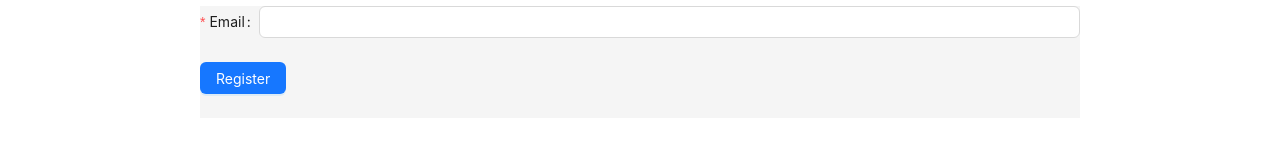
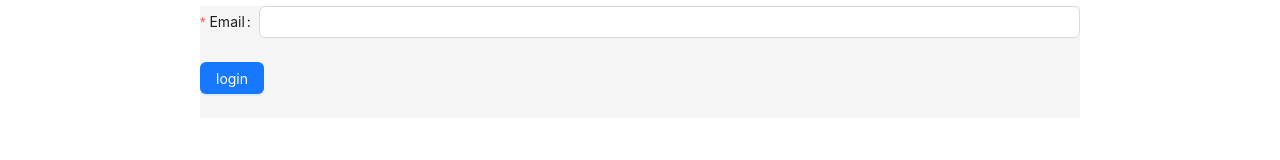
Before and after one commit to zohar-tzabari/integrative_proj, a React (Create React App) app: page /loginMiniAppDash in a window 1280 px wide. Shown: the part 122-282 px from the top of the page. Built offline with nearby package versions, Linux system fonts and the light colour scheme.

Commit message:
[login] fix typo

```diff
--- a/src/sharedComponents/loginUser.js
+++ b/src/sharedComponents/loginUser.js
@@ -1,19 +1,17 @@
 import { Form, Input, Button, Layout, message } from "antd";
 import { UserLoginApi } from "../api/usersApi";
-import { CreateNewObject} from "../api/objectsApi";
+import { CreateNewObject } from "../api/objectsApi";
 import { useState } from "react";
 import { useNavigate } from "react-router-dom";
 import { useDispatch, useSelector } from "react-redux";
-import { setUser } from '../redux/userSlice';
+import { setUser } from "../redux/userSlice";
 const { Header, Content, Footer, Sider } = Layout;
 
-
-const LoginFormContent = ({ setLoginSuccess ,navigateUrl}) => {
+const LoginFormContent = ({ setLoginSuccess, navigateUrl }) => {
   const [messageApi, contextHolder] = message.useMessage();
   const navigate = useNavigate();
   const dispatch = useDispatch();
   const userType = useSelector((state) => state.miniApp.miniAppClientRole);
-
 
   const successMsg = (text) => {
     messageApi.open({
@@ -34,13 +32,14 @@ const LoginFormContent = ({ setLoginSuccess ,navigateUrl}) => {
     const user = await UserLoginApi(values.email);
     if (user) {
       console.log(user);
-      if (user.role===userType){
-      dispatch(setUser(user));
-      console.log(values.email);
-      successMsg(`${values.email} login successfuly `);
-      navigate(`/${navigateUrl}/${values.email}`);
-      }
-      else{
+      if (user.role === userType) {
+        dispatch(setUser(user));
+        console.log(values.email);
+        successMsg(`${values.email} login successfuly `);
+        if (navigateUrl) {
+          navigate(`/${navigateUrl}/${values.email}`);
+        }
+      } else {
         errorMsg(`the user type is ${user.role} not ${userType}`);
       }
     } else {
@@ -64,7 +63,7 @@ const LoginFormContent = ({ setLoginSuccess ,navigateUrl}) => {
         </Form.Item>
         <Form.Item>
           <Button type="primary" htmlType="submit">
-            Register
+            login
           </Button>
         </Form.Item>
       </Form>
@@ -72,7 +71,7 @@ const LoginFormContent = ({ setLoginSuccess ,navigateUrl}) => {
   );
 };
 
-const LoginForm = ({ setLoginSuccess , navigateUrl}) => {
+const LoginForm = ({ setLoginSuccess, navigateUrl }) => {
   return (
     <Layout>
       <Header
@@ -91,7 +90,7 @@ const LoginForm = ({ setLoginSuccess , navigateUrl}) => {
           }}
         ></Sider>
         <Content>
-          <LoginFormContent setLoginSuccess={setLoginSuccess}  navigateUrl={navigateUrl}/>
+          <LoginFormContent setLoginSuccess={setLoginSuccess} />
         </Content>
         <Sider
           style={{
@@ -112,11 +111,11 @@ const LoginForm = ({ setLoginSuccess , navigateUrl}) => {
   );
 };
 
-const Login = ({urlToPass,type}) => {
+const Login = ({ urlToPass, type }) => {
   const [sucess, setSuccess] = useState(false);
   console.log(urlToPass);
 
-  return <LoginForm setLoginSuccess={setSuccess} navigateUrl={urlToPass} />;
+  return <LoginForm setLoginSuccess={setSuccess} teUrl={urlToPass} naviga />;
 };
 
 export default Login;
```
